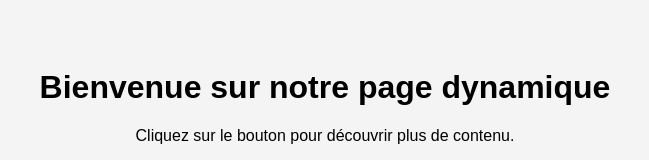
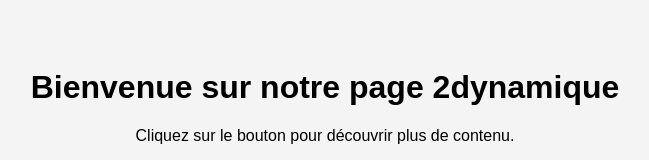
Before and after one commit to Imedkhan/Restaurant, a plain HTML site: page index.html in a window 1280 px wide. Shown: the part 246-406 px from the top of the page, without its empty margins (315-964 px from the left). Drawn offline with Linux system fonts and the light colour scheme.

Commit message:
index.html

```diff
--- a/index.html
+++ b/index.html
@@ -46,7 +46,7 @@
 </head>
 <body>
     <div class="container">
-        <h1>Bienvenue sur notre page dynamique</h1>
+        <h1>Bienvenue sur notre page 2dynamique</h1>
         <p>Cliquez sur le bouton pour découvrir plus de contenu.</p>
         <div class="image-container">
             <img src="images/creme-de-shorgo.jpg" alt="Crème de Shorgo">
```
